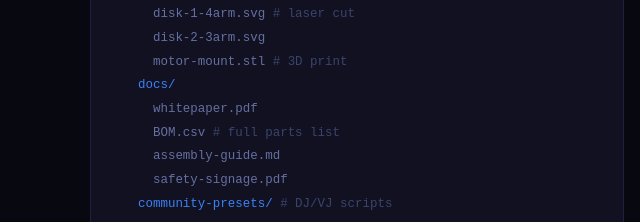
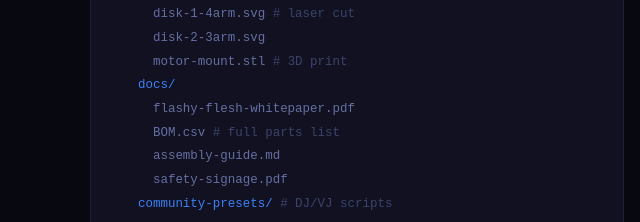
Before and after one commit to huximaxi/fleshy-flesh-machine, a plain HTML site: page index.html in a window 1280 px wide. Shown: the part 5638-5860 px from the top of the page, 0-640 px from the left. Drawn offline with Linux system fonts and the light colour scheme.

Commit message:
Fix whitepaper filename display in index.html

```diff
--- a/index.html
+++ b/index.html
@@ -681,7 +681,7 @@
           <div>&nbsp;&nbsp;&nbsp;&nbsp;<span class="file">disk-2-3arm.svg</span></div>
           <div>&nbsp;&nbsp;&nbsp;&nbsp;<span class="file">motor-mount.stl</span> <span class="comment"># 3D print</span></div>
           <div>&nbsp;&nbsp;<span class="dir">docs/</span></div>
-          <div>&nbsp;&nbsp;&nbsp;&nbsp;<span class="file">whitepaper.pdf</span></div>
+          <div>&nbsp;&nbsp;&nbsp;&nbsp;<span class="file">flashy-flesh-whitepaper.pdf</span></div>
           <div>&nbsp;&nbsp;&nbsp;&nbsp;<span class="file">BOM.csv</span> <span class="comment"># full parts list</span></div>
           <div>&nbsp;&nbsp;&nbsp;&nbsp;<span class="file">assembly-guide.md</span></div>
           <div>&nbsp;&nbsp;&nbsp;&nbsp;<span class="file">safety-signage.pdf</span></div>
```
